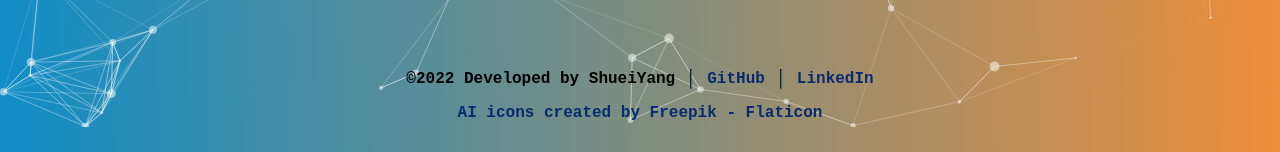
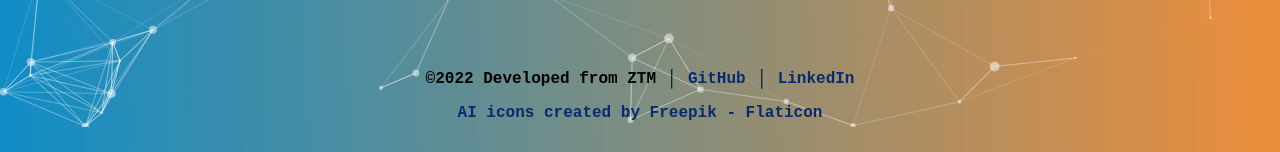
Before and after one commit to ShueiYang/smartfacedetect, a React (Create React App) app: page / in a window 1280 px wide. Shown: the part 673-825 px from the top of the page. Built offline with nearby package versions, Linux system fonts and the light colour scheme.

Commit message:
update footer

```diff
--- a/src/components/Footer.jsx
+++ b/src/components/Footer.jsx
@@ -7,7 +7,7 @@ const Footer = () => {
         <div className="footer">
             <div className="foot">
                     <p>
-                        &copy;{new Date().getFullYear()} Developed by ShueiYang
+                        &copy;{new Date().getFullYear()} Developed from ZTM
                     </p>
                 <hr/>
                     <p>
@@ -15,7 +15,7 @@ const Footer = () => {
                     </p>
                 <hr/>
                     <p>
-                        <a href="#!" rel="noreferrer"target="_blank">LinkedIn</a>
+                        <a href="https://www.linkedin.com/in/shueiyang" rel="noreferrer"target="_blank">LinkedIn</a>
                     </p>
             </div>
             <p className="mt0 mb4">
```
